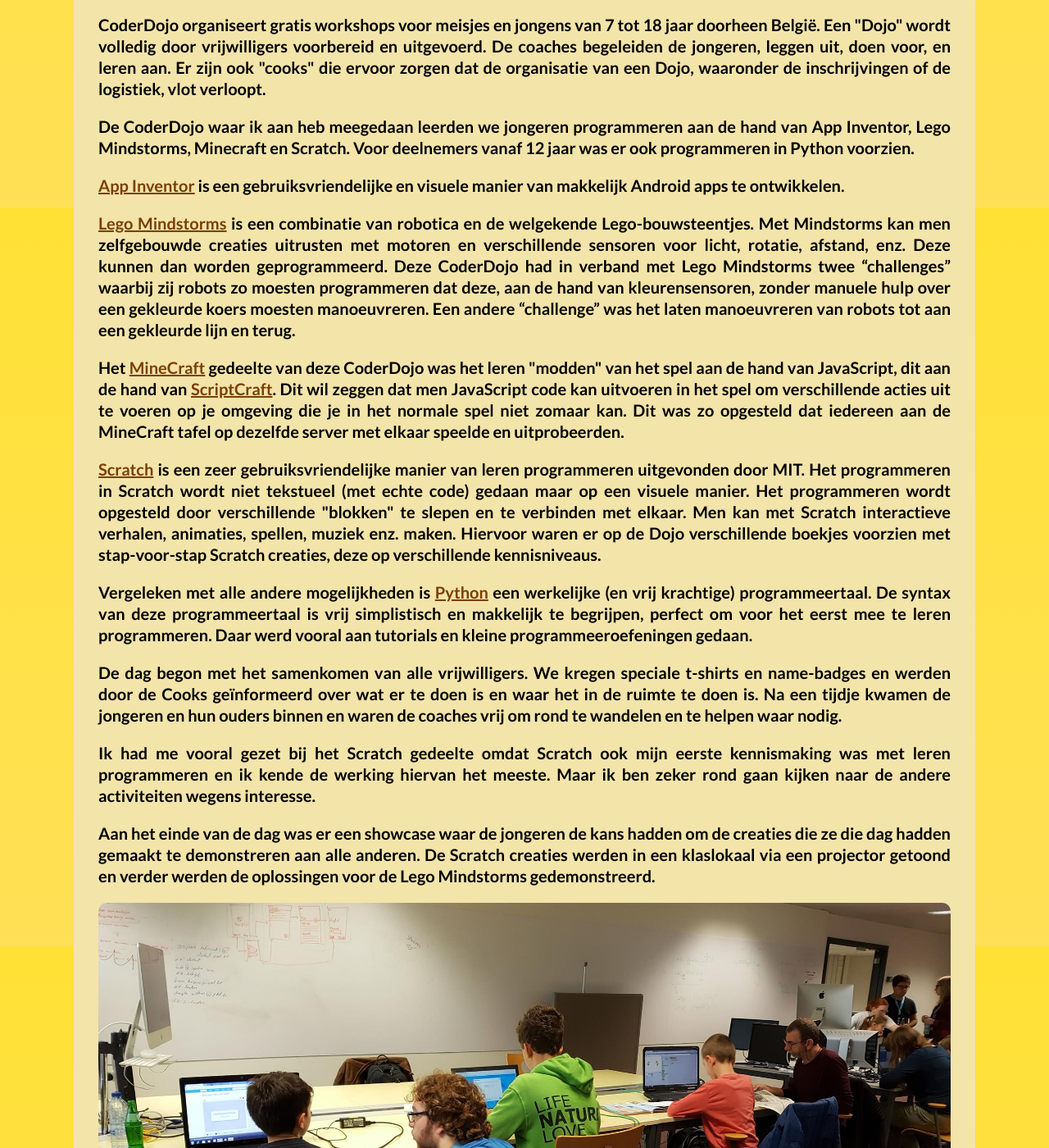
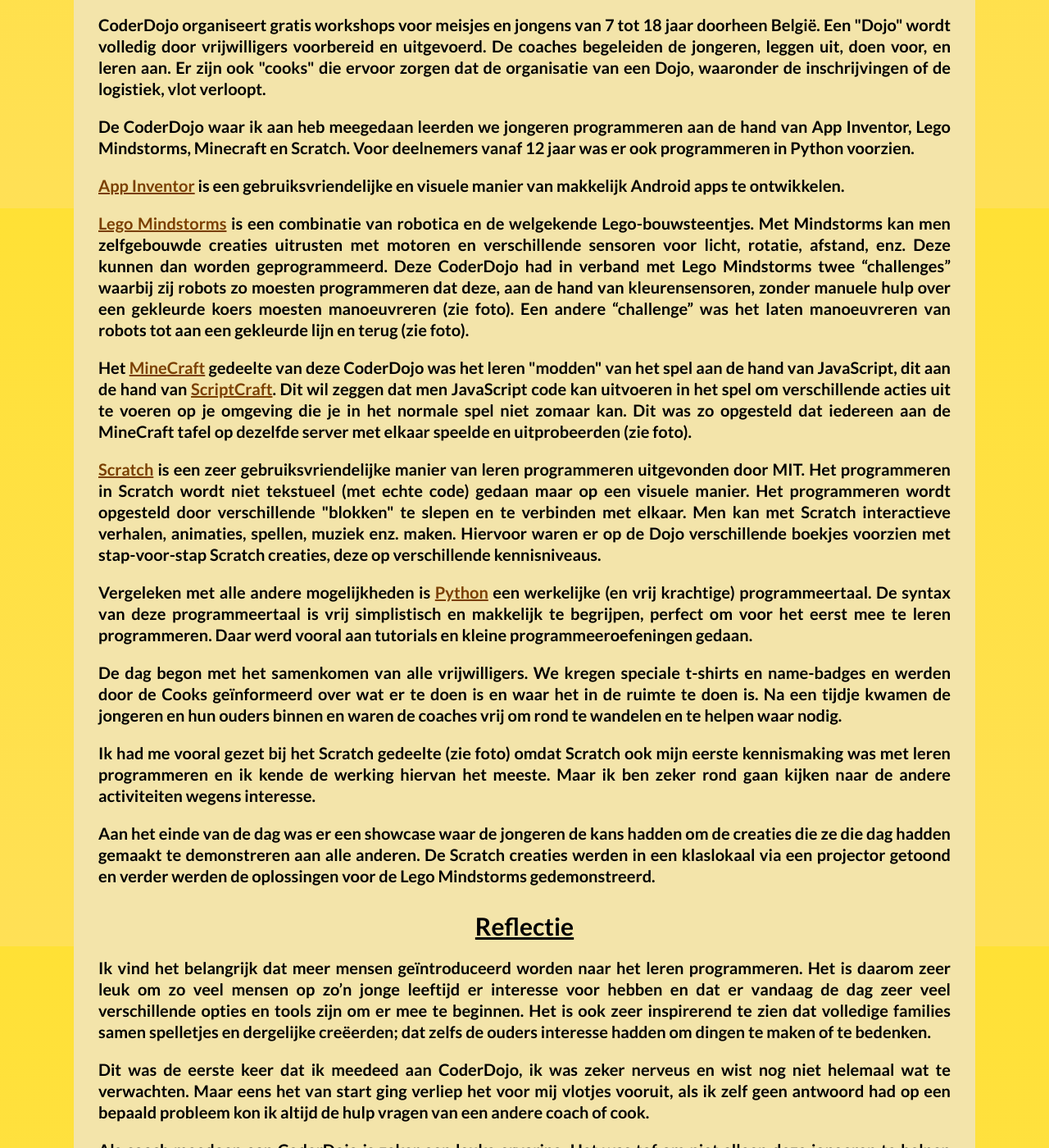
Before and after one commit to Maxzilla60/maxzilla60.github.io, a Jekyll site: the page built from _activities/coderdojo.html, in a window 1280 px wide and 1400 px high, scrolled down 646 px. Shown: the whole window at 82% size. Built offline with Jekyll 4.4.1, drawn with Linux system fonts in a browser that asks for light colours; nearby versions of some CDN libraries; part of the change alters nothing that is shown; some of the changed text lies outside the part shown.

Commit message:
Zie foto

```diff
--- a/_activities/coderdojo.html
+++ b/_activities/coderdojo.html
@@ -22,13 +22,19 @@ permalink: /selectie/coderdojo/
 	<p>CoderDojo organiseert gratis workshops voor meisjes en jongens van 7 tot 18 jaar doorheen België. Een "Dojo" wordt volledig door vrijwilligers voorbereid en uitgevoerd. De coaches begeleiden de jongeren, leggen uit, doen voor, en leren aan. Er zijn ook "cooks" die ervoor zorgen dat de organisatie van een Dojo, waaronder de inschrijvingen of de logistiek, vlot verloopt.</p>
 	<p>De CoderDojo waar ik aan heb meegedaan leerden we jongeren programmeren aan de hand van App Inventor, Lego Mindstorms, Minecraft en Scratch. Voor deelnemers vanaf 12 jaar was er ook programmeren in Python voorzien.</p>
 	<p><a href="http://www.appinventor.org/" target="_blank">App Inventor</a> is een gebruiksvriendelijke en visuele manier van makkelijk Android apps te ontwikkelen.</p>
-	<p><a href="https://www.lego.com/nl-be/mindstorms" target="_blank">Lego Mindstorms</a> is een combinatie van robotica en de welgekende Lego-bouwsteentjes. Met Mindstorms kan men zelfgebouwde creaties uitrusten met motoren en verschillende sensoren voor licht, rotatie, afstand, enz. Deze kunnen dan worden geprogrammeerd. Deze CoderDojo had in verband met Lego Mindstorms twee “challenges” waarbij zij robots zo moesten programmeren dat deze, aan de hand van kleurensensoren, zonder manuele hulp over een gekleurde koers moesten manoeuvreren. Een andere “challenge” was het laten manoeuvreren van robots tot aan een gekleurde lijn en terug.</p>
-	<p>Het <a href="https://minecraft.net/" target="_blank">MineCraft</a> gedeelte van deze CoderDojo was het leren "modden" van het spel aan de hand van JavaScript, dit aan de hand van <a href="https://scriptcraftjs.org/" target="_blank">ScriptCraft</a>. Dit wil zeggen dat men JavaScript code kan uitvoeren in het spel om verschillende acties uit te voeren op je omgeving die je in het normale spel niet zomaar kan. Dit was zo opgesteld dat iedereen aan de MineCraft tafel op dezelfde server met elkaar speelde en uitprobeerden.</p>
+	<p><a href="https://www.lego.com/nl-be/mindstorms" target="_blank">Lego Mindstorms</a> is een combinatie van robotica en de welgekende Lego-bouwsteentjes. Met Mindstorms kan men zelfgebouwde creaties uitrusten met motoren en verschillende sensoren voor licht, rotatie, afstand, enz. Deze kunnen dan worden geprogrammeerd. Deze CoderDojo had in verband met Lego Mindstorms twee “challenges” waarbij zij robots zo moesten programmeren dat deze, aan de hand van kleurensensoren, zonder manuele hulp over een gekleurde koers moesten manoeuvreren (zie foto). Een andere “challenge” was het laten manoeuvreren van robots tot aan een gekleurde lijn en terug (zie foto).</p>
+	<p>Het <a href="https://minecraft.net/" target="_blank">MineCraft</a> gedeelte van deze CoderDojo was het leren "modden" van het spel aan de hand van JavaScript, dit aan de hand van <a href="https://scriptcraftjs.org/" target="_blank">ScriptCraft</a>. Dit wil zeggen dat men JavaScript code kan uitvoeren in het spel om verschillende acties uit te voeren op je omgeving die je in het normale spel niet zomaar kan. Dit was zo opgesteld dat iedereen aan de MineCraft tafel op dezelfde server met elkaar speelde en uitprobeerden (zie foto).</p>
 	<p><a href="https://scratch.mit.edu/" target="_blank">Scratch</a> is een zeer gebruiksvriendelijke manier van leren programmeren uitgevonden door MIT. Het programmeren in Scratch wordt niet tekstueel (met echte code) gedaan maar op een visuele manier. Het programmeren wordt opgesteld door verschillende "blokken" te slepen en te verbinden met elkaar. Men kan met Scratch interactieve verhalen, animaties, spellen, muziek enz. maken. Hiervoor waren er op de Dojo verschillende boekjes voorzien met stap-voor-stap Scratch creaties, deze op verschillende kennisniveaus.</p>
 	<p>Vergeleken met alle andere mogelijkheden is <a href="https://www.python.org/" target="_blank">Python</a> een werkelijke (en vrij krachtige) programmeertaal. De syntax van deze programmeertaal is vrij simplistisch en makkelijk te begrijpen, perfect om voor het eerst mee te leren programmeren. Daar werd vooral aan tutorials en kleine programmeeroefeningen gedaan.</p>
 	<p>De dag begon met het samenkomen van alle vrijwilligers. We kregen speciale t-shirts en name-badges en werden door de Cooks geïnformeerd over wat er te doen is en waar het in de ruimte te doen is. Na een tijdje kwamen de jongeren en hun ouders binnen en waren de coaches vrij om rond te wandelen en te helpen waar nodig.</p>
-	<p>Ik had me vooral gezet bij het Scratch gedeelte omdat Scratch ook mijn eerste kennismaking was met leren programmeren en ik kende de werking hiervan het meeste. Maar ik ben zeker rond gaan kijken naar de andere activiteiten wegens interesse.</p>
+	<p>Ik had me vooral gezet bij het Scratch gedeelte (zie foto) omdat Scratch ook mijn eerste kennismaking was met leren programmeren en ik kende de werking hiervan het meeste. Maar ik ben zeker rond gaan kijken naar de andere activiteiten wegens interesse.</p>
 	<p>Aan het einde van de dag was er een showcase waar de jongeren de kans hadden om de creaties die ze die dag hadden gemaakt te demonstreren aan alle anderen. De Scratch creaties werden in een klaslokaal via een projector getoond en verder werden de oplossingen voor de Lego Mindstorms gedemonstreerd.</p>
+
+	<h2>Reflectie</h2>
+	<p>Ik vind het belangrijk dat meer mensen geïntroduceerd worden naar het leren programmeren. Het is daarom zeer leuk om zo veel mensen op zo’n jonge leeftijd er interesse voor hebben en dat er vandaag de dag zeer veel verschillende opties en tools zijn om er mee te beginnen. Het is ook zeer inspirerend te zien dat volledige families samen spelletjes en dergelijke creëerden; dat zelfs de ouders interesse hadden om dingen te maken of te bedenken.</p>
+	<p>Dit was de eerste keer dat ik meedeed aan CoderDojo, ik was zeker nerveus en wist nog niet helemaal wat te verwachten. Maar eens het van start ging verliep het voor mij vlotjes vooruit, als ik zelf geen antwoord had op een bepaald probleem kon ik altijd de hulp vragen van een andere coach of cook.</p>
+	<p>Als coach meedoen aan CoderDojo is zeker een leuke ervaring. Het was tof om niet alleen deze jongeren te helpen met hun problemen maar ook om alle zeer creatieve werken te zien. Ik had zelfs momenten waar ik zelf wat wou prullen met de verschillende activiteiten. Mijn eerste introductie tot programmeren was ook Scratch en ik heb bij het thuiskomen deze nog eens terug bezocht en uitgeprobeerd.</p>
+	<p>De jongeren hadden naast het vragen naar hulp ook veel zin om gewoonweg hun creaties aan de coaches te tonen. Ik had dit vooral met een jongen aan de Scratch tafel, hij had zo veel zeer indrukwekkende Scratch creaties, hij had zeker meer zin om te tonen dan om hulp te vragen.</p>
 
 	<div class="images">
 		<a href="/files/CoderDojo_1.jpg" target="_blank"><img src="/files/CoderDojo_1.jpg" style="width: 100%" /></a></br>
@@ -36,11 +42,6 @@ permalink: /selectie/coderdojo/
 		<a href="/files/CoderDojo_3.jpg" target="_blank"><img src="/files/CoderDojo_3.jpg" /></a>
 		<a href="/files/CoderDojo_4.jpg" target="_blank"><img src="/files/CoderDojo_4.jpg" /></a>
 	</div></br>
+
 	<a href="https://www.facebook.com/media/set/?set=a.2022878057923677.1073741829.2001439360067547&type=3" target="_blank"><button>Meer foto's op FaceBook</button></a></br>
-
-	<h2>Reflectie</h2>
-	<p>Ik vind het belangrijk dat meer mensen geïntroduceerd worden naar het leren programmeren. Het is daarom zeer leuk om zo veel mensen op zo’n jonge leeftijd er interesse voor hebben en dat er vandaag de dag zeer veel verschillende opties en tools zijn om er mee te beginnen. Het is ook zeer inspirerend te zien dat volledige families samen spelletjes en dergelijke creëerden; dat zelfs de ouders interesse hadden om dingen te maken of te bedenken.</p>
-	<p>Dit was de eerste keer dat ik meedeed aan CoderDojo, ik was zeker nerveus en wist nog niet helemaal wat te verwachten. Maar eens het van start ging verliep het voor mij vlotjes vooruit, als ik zelf geen antwoord had op een bepaald probleem kon ik altijd de hulp vragen van een andere coach of cook.</p>
-	<p>Als coach meedoen aan CoderDojo is zeker een leuke ervaring. Het was tof om niet alleen deze jongeren te helpen met hun problemen maar ook om alle zeer creatieve werken te zien. Ik had zelfs momenten waar ik zelf wat wou prullen met de verschillende activiteiten. Mijn eerste introductie tot programmeren was ook Scratch en ik heb bij het thuiskomen deze nog eens terug bezocht en uitgeprobeerd.</p>
-	<p>De jongeren hadden naast het vragen naar hulp ook veel zin om gewoonweg hun creaties aan de coaches te tonen. Ik had dit vooral met een jongen aan de Scratch tafel, hij had zo veel zeer indrukwekkende Scratch creaties, hij had zeker meer zin om te tonen dan om hulp te vragen.</p>
 </article>
```
